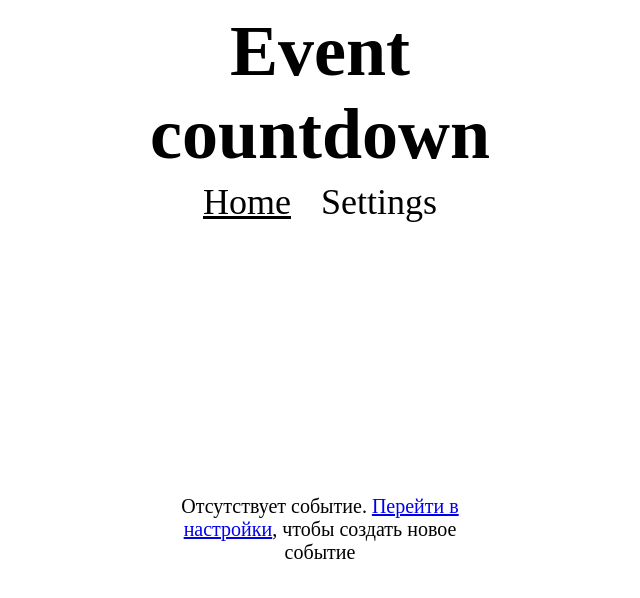
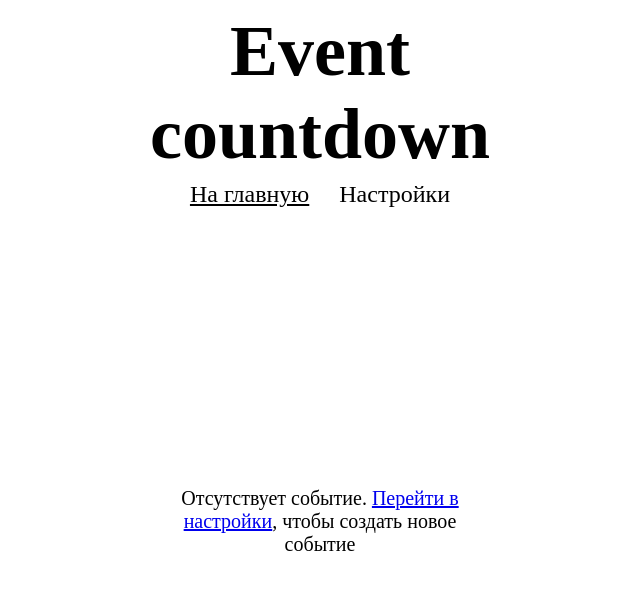
Before and after one commit to NMakarevich/birth-date-countdown, an Angular app: page /main in a window 1280 px wide. Shown: the top 598 px of the page, without its empty margins (320-960 px from the left). Built offline with nearby package versions, Linux system fonts and the light colour scheme.

Commit message:
refactor: translate navigation

```diff
--- a/src/app/app.component.html
+++ b/src/app/app.component.html
@@ -1,8 +1,8 @@
 <header class='header'>
   <h1 class='app-title'>Event countdown</h1>
   <nav class='nav'>
-    <a class='nav-link' routerLink='/main' routerLinkActive="active">Home</a>
-    <a class='nav-link' routerLink='/settings' routerLinkActive="active">Settings</a>
+    <a class='nav-link' routerLink='/main' routerLinkActive="active">На главную</a>
+    <a class='nav-link' routerLink='/settings' routerLinkActive="active">Настройки</a>
   </nav>
 </header>
 <main class='main'>
--- a/src/app/app.component.scss
+++ b/src/app/app.component.scss
@@ -15,9 +15,10 @@
   gap: 20px;
 
   &-link {
+    padding: 5px;
     color: unset;
+    font-size: 24px;
     text-decoration: none;
-    padding: 5px;
     transition: text-shadow 0.2s;
 
     &.active {
```
